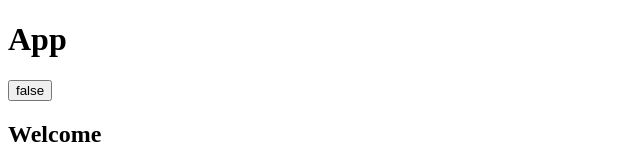
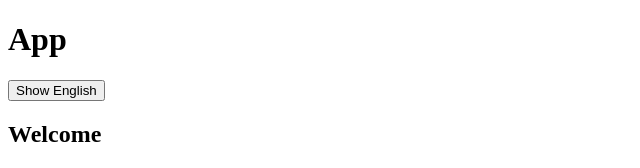
Before and after one commit to markspooner89/VueApp, a Vue app: page /#/ in a window 1280 px wide. Shown: the top 168 px of the page, without its empty margins (0-640 px from the left). Built offline with nearby package versions, Linux system fonts and the light colour scheme.

Commit message:
add toggle button component

```diff
--- a/src/App.vue
+++ b/src/App.vue
@@ -1,22 +1,19 @@
 <template>
   <div>
     <AppTitle type="h1" text="App" />
-    <button @click="toggleTranslation">{{ showTranslation }}</button>
+    <TheToggleTranslationButton />
     <router-view />
   </div>
 </template>
 
 <script>
 import AppTitle from "@/components/AppTitle.vue";
-import { mapState, mapActions } from "vuex";
+import TheToggleTranslationButton from "@/components/TheToggleTranslationButton.vue";
 export default {
   name: "App",
   components: {
     AppTitle,
+    TheToggleTranslationButton,
   },
-  computed: mapState({
-    showTranslation: (state) => state.showTranslation,
-  }),
-  methods: mapActions(["toggleTranslation"]),
 };
 </script>
--- /dev/null
+++ b/src/components/TheToggleTranslationButton.vue
@@ -0,0 +1,16 @@
+<template>
+  <button @click="toggleTranslation">
+    {{ showTranslation ? "Show Korean" : "Show English" }}
+  </button>
+</template>
+
+<script>
+import { mapState, mapActions } from "vuex";
+export default {
+  name: "TheToggleTranslationButton",
+  computed: mapState({
+    showTranslation: (state) => state.showTranslation,
+  }),
+  methods: mapActions(["toggleTranslation"]),
+};
+</script>
```
